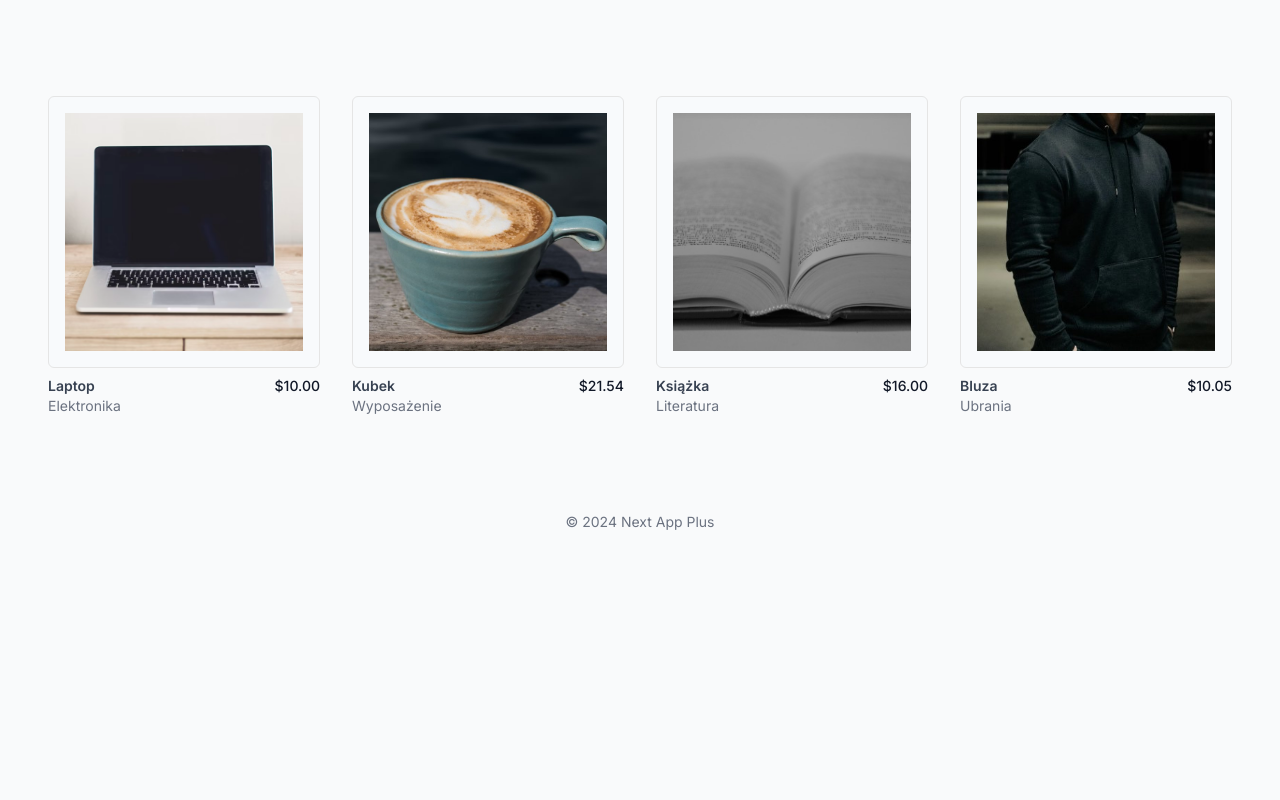
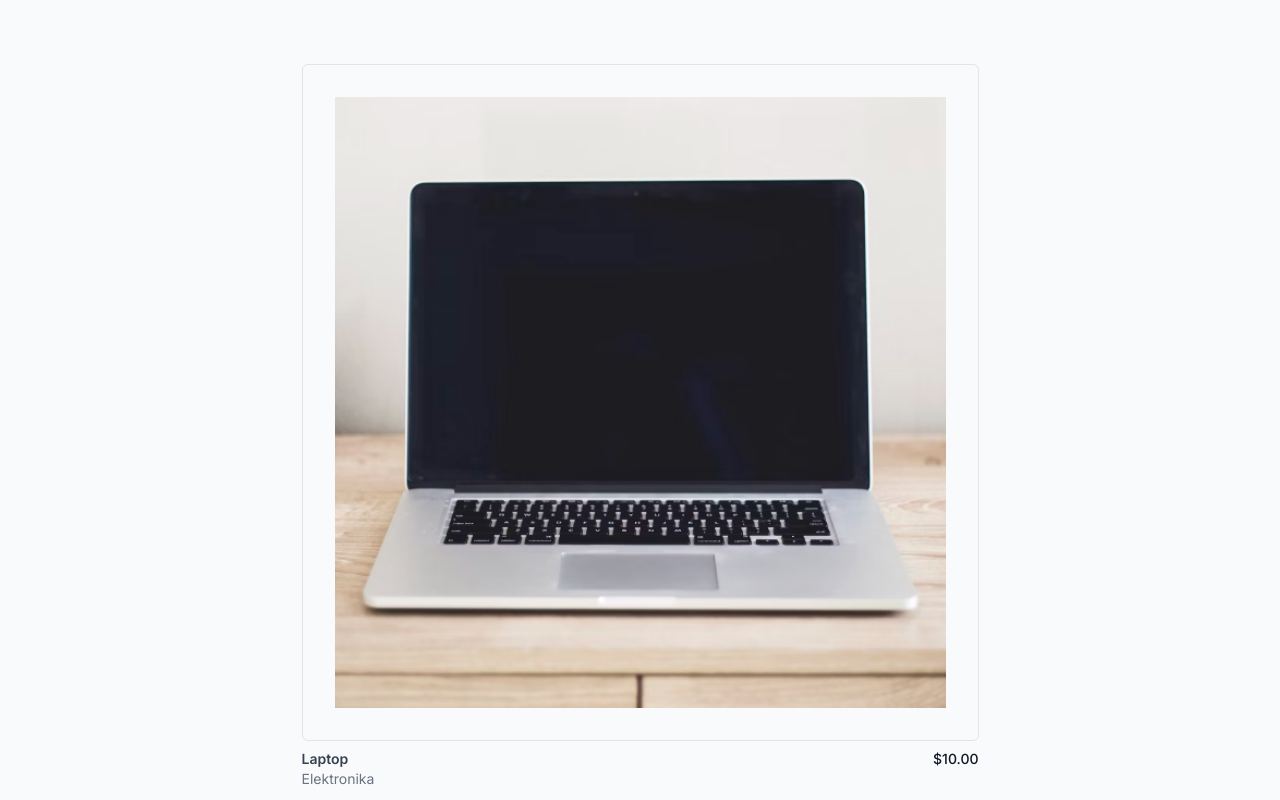
Before and after one commit to AdrianMaj/nextjsmasters, a Next.js app: page / in a window 1280 px wide. Shown: the top 800 px of the page. Built offline with nearby package versions, Linux system fonts and the light colour scheme.

Commit message:
Added testing id

```diff
--- a/src/ui/atoms/productCoverImage.tsx
+++ b/src/ui/atoms/productCoverImage.tsx
@@ -7,7 +7,7 @@ type ProductCoverImageProps = {
 
 const ProductCoverImage = ({ src, alt }: ProductCoverImageProps) => {
 	return (
-		<div className="aspect-square overflow-hidden rounded-md border bg-slate-50 hover:bg-slate-100">
+		<div className="mb-2 aspect-square overflow-hidden rounded-md border bg-slate-50 p-4 hover:bg-slate-100">
 			<img
 				width={320}
 				height={320}
--- a/src/ui/components/productsList.tsx
+++ b/src/ui/components/productsList.tsx
@@ -46,7 +46,7 @@ const products = [
 
 const ProductsList = () => {
 	return (
-		<ul className="lg: my-8 grid grid-cols-1 gap-8 sm:grid-cols-2 md:grid-cols-3 lg:grid-cols-4">
+		<ul data-testid="products-list" className="flex h-dvh flex-wrap items-center justify-center gap-8">
 			{products.map((product) => (
 				<ProductsListItem key={product.id} product={product} />
 			))}
--- a/src/ui/molecules/productsListItem.tsx
+++ b/src/ui/molecules/productsListItem.tsx
@@ -15,7 +15,7 @@ type ProductsListItemProps = {
 
 export const ProductsListItem = ({ product }: ProductsListItemProps) => {
 	return (
-		<li>
+		<li className="flex flex-col">
 			<article>
 				<ProductCoverImage {...product.coverImage} />
 				<ProductDescription product={product} />
```
